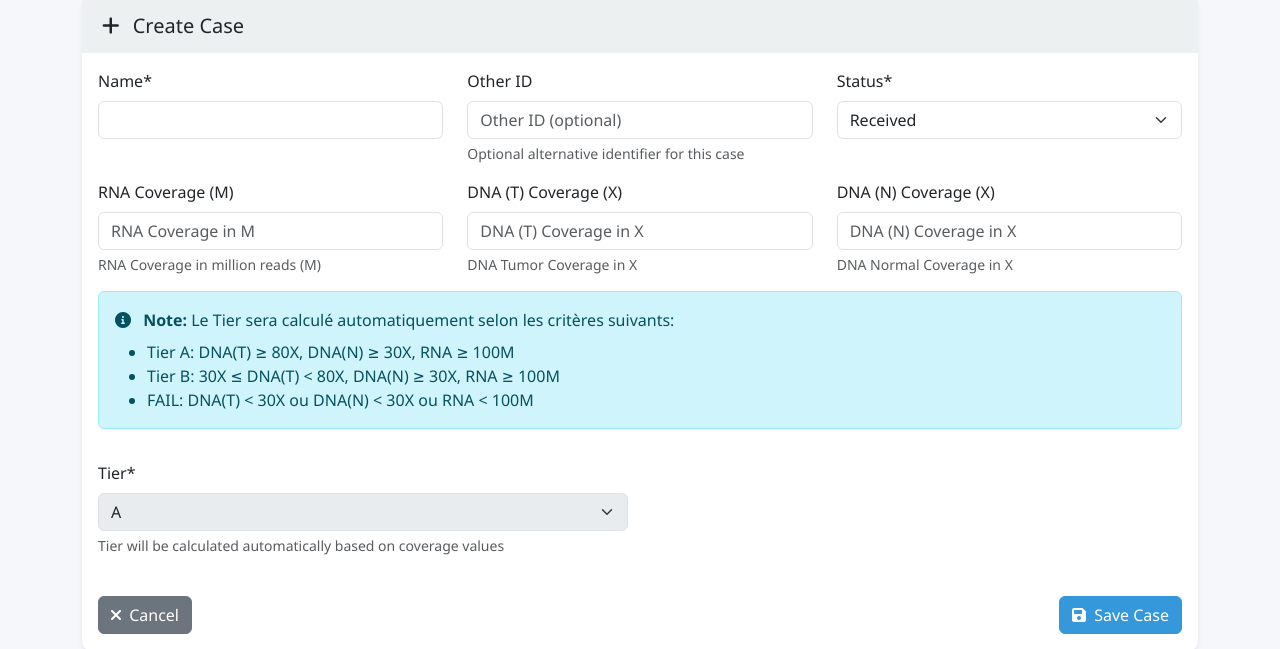
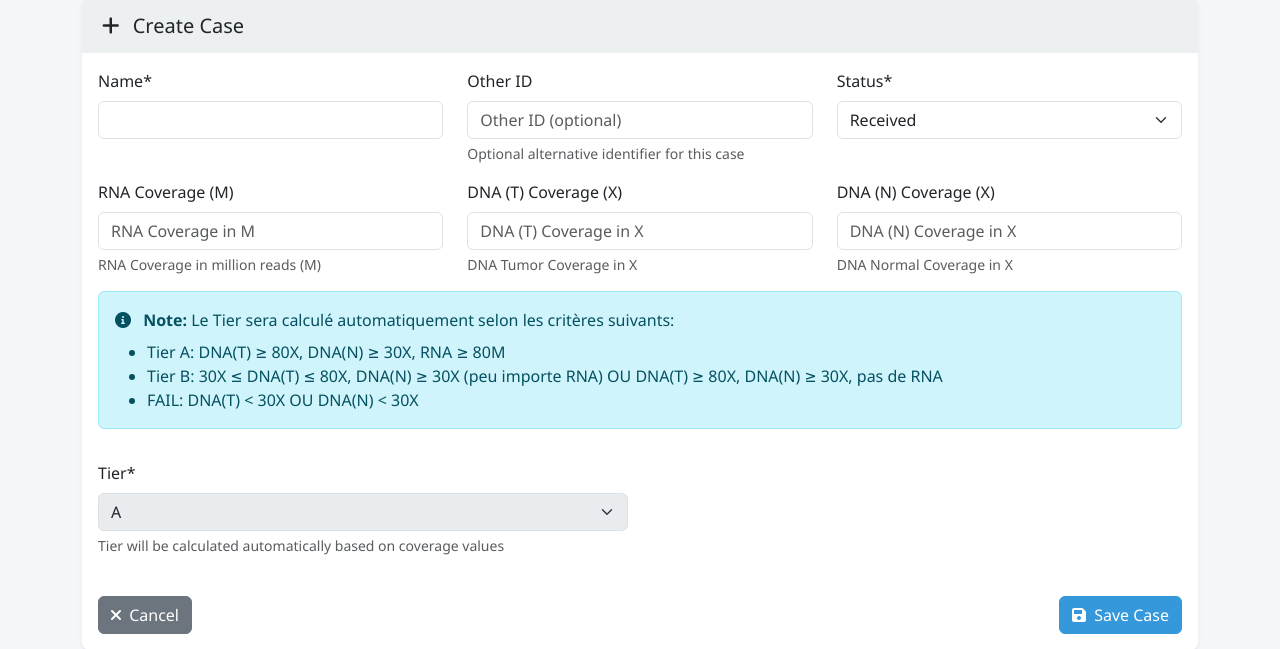
Before and after one commit to acri-nb/terryfox-lims, a Django app: page /projects/7/cases/create/ in a window 1280 px wide. Shown: the part 129-778 px from the top of the page. Run offline with Django 3.2, Linux system fonts and the light colour scheme; a user stored in the database is signed in; data comes from the database, SQL or seed files in the repository; both versions use the stored data as it was after the commit; some libraries are stand-ins or nearby versions.

Commit message:
chore:update TIER A criteria

```diff
--- a/core/models.py
+++ b/core/models.py
@@ -108,15 +108,17 @@ class Case(models.Model):
         if self.dna_t_coverage < 30 or self.dna_n_coverage < 30:
             return self.TIER_FA
 
-        # Tier A: DNA(T) >= 80X, DNA(N) >= 30X, RNA >= 100M reads
-        if self.dna_t_coverage >= 80 and self.dna_n_coverage >= 30 and self.rna_coverage is not None and self.rna_coverage >= 100:
+        # Tier A: DNA(T) >= 80X, DNA(N) >= 30X, RNA >= 80M reads
+        if self.dna_t_coverage >= 80 and self.dna_n_coverage >= 30 and self.rna_coverage is not None and self.rna_coverage >= 80:
             return self.TIER_A
 
-        # Tier B: Deux cas possibles
+        # Tier B: Trois cas possibles
         # 1. 30X <= DNA(T) <= 80X, DNA(N) >= 30X, tout ce qui concerne RNA (y compris l'absence de valeur)
         # 2. DNA(T) >= 80X, DNA(N) >= 30X, pas de valeur de RNA
+        # 3. DNA(T) >= 80X, DNA(N) >= 30X, RNA < 80M (pas assez pour Tier A)
         if ((30 <= self.dna_t_coverage <= 80 and self.dna_n_coverage >= 30) or
-            (self.dna_t_coverage >= 80 and self.dna_n_coverage >= 30 and self.rna_coverage is None)):
+            (self.dna_t_coverage >= 80 and self.dna_n_coverage >= 30 and self.rna_coverage is None) or
+            (self.dna_t_coverage >= 80 and self.dna_n_coverage >= 30 and self.rna_coverage is not None and self.rna_coverage < 80)):
             return self.TIER_B
 
         # Default to FAIL for any other case
--- a/templates/core/batch_case_form.html
+++ b/templates/core/batch_case_form.html
@@ -64,9 +64,9 @@
                     <div class="alert alert-info">
                         <i class="fas fa-info-circle me-2"></i> <strong>Note:</strong> Tier will be calculated automatically based on the following criteria:
                         <ul class="mb-0 mt-2">
-                            <li>Tier A: DNA(T) ≥ 80X, DNA(N) ≥ 30X, RNA ≥ 100M</li>
-                            <li>Tier B: 30X ≤ DNA(T) < 80X, DNA(N) ≥ 30X, RNA ≥ 100M</li>
-                            <li>FAIL: DNA(T) < 30X OR DNA(N) < 30X OR RNA < 100M</li>
+                            <li>Tier A: DNA(T) ≥ 80X, DNA(N) ≥ 30X, RNA ≥ 80M</li>
+                            <li>Tier B: 30X ≤ DNA(T) ≤ 80X, DNA(N) ≥ 30X (any RNA) OR DNA(T) ≥ 80X, DNA(N) ≥ 30X, no RNA</li>
+                            <li>FAIL: DNA(T) < 30X OR DNA(N) < 30X</li>
                         </ul>
                     </div>
                 </div>
--- a/templates/core/case_detail.html
+++ b/templates/core/case_detail.html
@@ -113,9 +113,9 @@
                                 <h6>Tier: <span class="badge badge-{{ case.tier }}">{{ case.tier }}</span></h6>
                                 <small class="text-muted">
                                     <i class="fas fa-info-circle me-1"></i> Tier is automatically calculated based on coverage values:<br>
-                                    - Tier A: DNA(T) ≥ 80X, DNA(N) ≥ 30X, RNA ≥ 100M<br>
-                                    - Tier B: 30X ≤ DNA(T) < 80X, DNA(N) ≥ 30X, RNA ≥ 100M<br>
-                                    - FAIL: DNA(T) < 30X or DNA(N) < 30X or RNA < 100M
+                                    - Tier A: DNA(T) ≥ 80X, DNA(N) ≥ 30X, RNA ≥ 80M<br>
+                                    - Tier B: 30X ≤ DNA(T) ≤ 80X, DNA(N) ≥ 30X (any RNA) OR DNA(T) ≥ 80X, DNA(N) ≥ 30X, no RNA<br>
+                                    - FAIL: DNA(T) < 30X OR DNA(N) < 30X
                                 </small>
                             </div>
                         </div>
--- a/templates/core/case_form.html
+++ b/templates/core/case_form.html
@@ -49,9 +49,9 @@
                     <div class="alert alert-info">
                         <i class="fas fa-info-circle me-2"></i> <strong>Note:</strong> Le Tier sera calculé automatiquement selon les critères suivants:
                         <ul class="mb-0 mt-2">
-                            <li>Tier A: DNA(T) ≥ 80X, DNA(N) ≥ 30X, RNA ≥ 100M</li>
-                            <li>Tier B: 30X ≤ DNA(T) < 80X, DNA(N) ≥ 30X, RNA ≥ 100M</li>
-                            <li>FAIL: DNA(T) < 30X ou DNA(N) < 30X ou RNA < 100M</li>
+                            <li>Tier A: DNA(T) ≥ 80X, DNA(N) ≥ 30X, RNA ≥ 80M</li>
+                            <li>Tier B: 30X ≤ DNA(T) ≤ 80X, DNA(N) ≥ 30X (peu importe RNA) OU DNA(T) ≥ 80X, DNA(N) ≥ 30X, pas de RNA</li>
+                            <li>FAIL: DNA(T) < 30X OU DNA(N) < 30X</li>
                         </ul>
                     </div>
                 </div>
--- a/test_tier_criteria.py
+++ b/test_tier_criteria.py
@@ -20,14 +20,14 @@ def test_tier_criteria():
     # Test cases avec différents scénarios
     test_cases = [
         # (dna_t, dna_n, rna, expected_tier, description)
-        (85, 35, 120, 'A', 'Tier A: DNA(T)>=80, DNA(N)>=30, RNA>=100'),
-        (80, 30, 100, 'A', 'Tier A: limites exactes'),
+        (85, 35, 120, 'A', 'Tier A: DNA(T)>=80, DNA(N)>=30, RNA>=80'),
+        (80, 30, 80, 'A', 'Tier A: limites exactes'),
         (75, 35, None, 'B', 'Tier B: DNA(T) entre 30-80, DNA(N)>=30, pas de RNA'),
         (50, 40, 50, 'B', 'Tier B: DNA(T) entre 30-80, DNA(N)>=30, RNA<100'),
         (30, 30, None, 'B', 'Tier B: limites inférieures'),
         (85, 35, None, 'B', 'Tier B: DNA(T)>=80, DNA(N)>=30, pas de RNA (NOUVEAU)'),
         (120, 45, None, 'B', 'Tier B: DNA(T) élevé, DNA(N)>=30, pas de RNA (NOUVEAU)'),
-        (85, 35, 80, 'FAIL', 'Tier FAIL: DNA(T)>=80, DNA(N)>=30, RNA<100 (pas Tier A)'),
+        (85, 35, 79, 'B', 'Tier B: DNA(T)>=80, DNA(N)>=30, RNA<80 (pas Tier A, devient B)'),
         (25, 35, 120, 'FAIL', 'Tier FAIL: DNA(T)<30'),
         (85, 25, 120, 'FAIL', 'Tier FAIL: DNA(N)<30'),
         (None, 35, 120, 'FAIL', 'Tier FAIL: DNA(T) manquant'),
```
Also changed, not shown: core/migrations/0016_update_tier_a_rna_criteria_80m.py (added), core/migrations/0017_merge_20250721_1548.py (added), core/migrations/0018_auto_20250721_1553.py (added), db.sqlite3.
